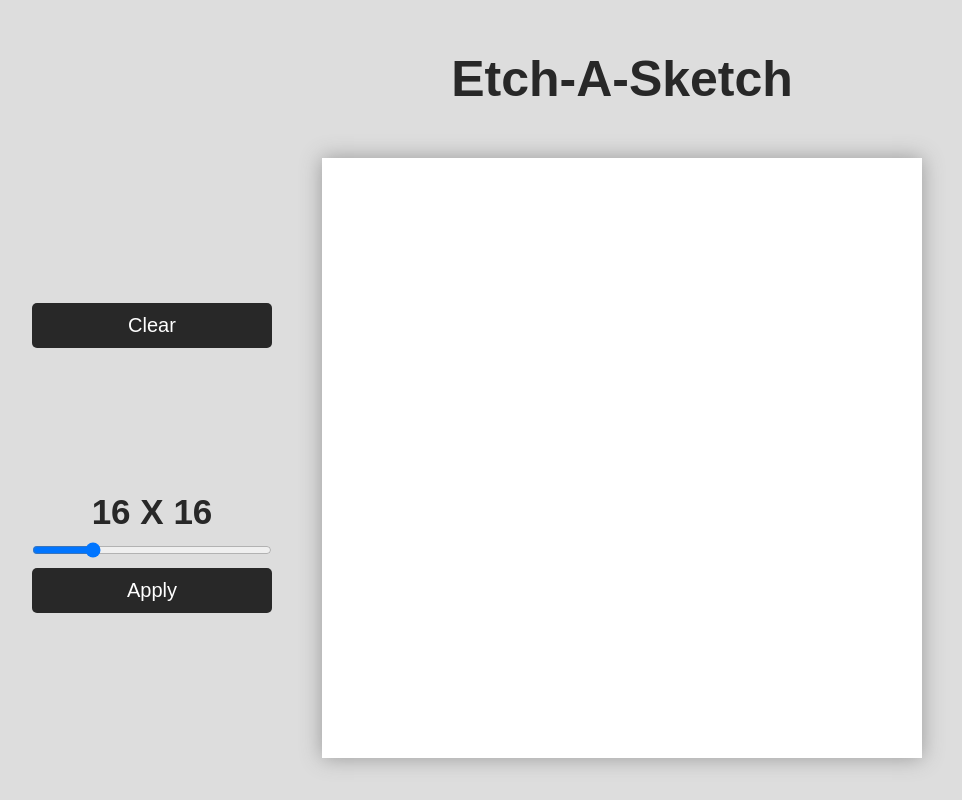
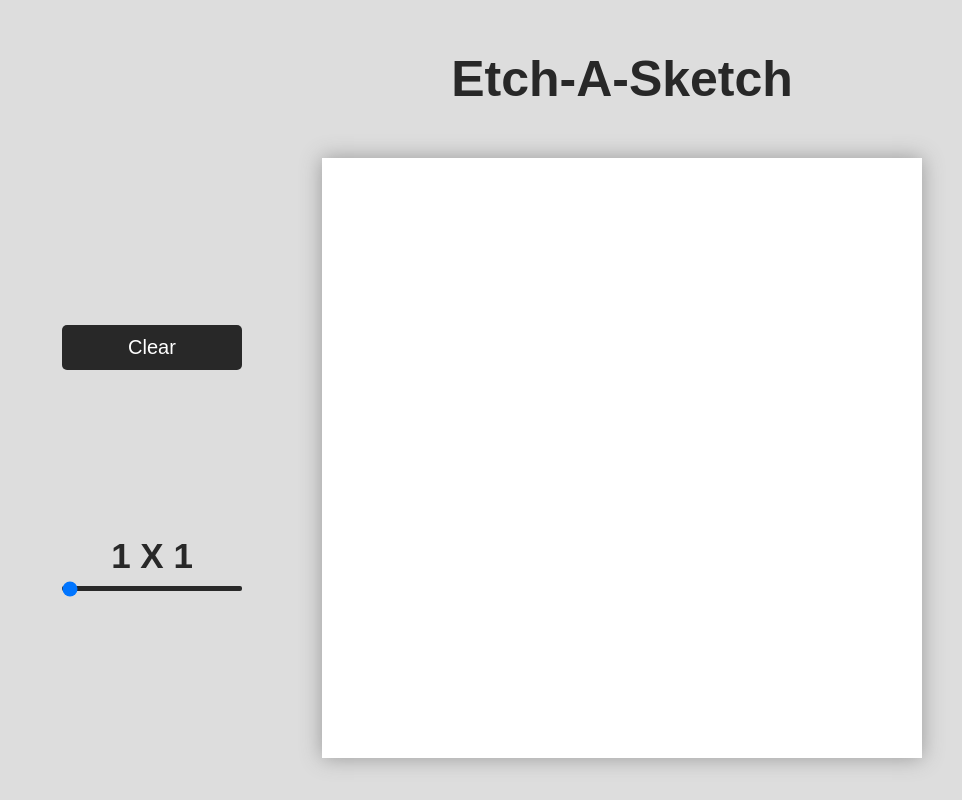
Before and after one commit to ManDag004/etch-a-sketch, a plain HTML site: page index.html in a window 1280 px wide. Both pictures are taken after a click on the button "Clear". Shown: the whole page, without its empty margins (18-980 px from the left). Drawn offline with Linux system fonts and the light colour scheme.

Commit message:
Add required javascript
The javascript needed to make the board and the clear button functional
was add. Also, the apply button was removed as just moving the slider
was enough to generate a new board.

```diff
--- a/index.html
+++ b/index.html
@@ -14,9 +14,8 @@
         <div class="settings">
             <button>Clear</button>
             <div class="dimension-setter">
-                <p class="dimensions"><span class="size">16</span> X <span class="size">16</span></p>
-                <input type="range" min="1" max="64" value="16" class="slider">
-                <button>Apply</button>
+                <p class="dimensions"><span class="size"></span> X <span class="size"></span></p>
+                <input type="range" min="1" max="64" value="1" class="slider">
             </div>
         </div>
         <div class="board"></div>
--- a/script.js
+++ b/script.js
@@ -0,0 +1,33 @@
+const board = document.querySelector(".board");
+const slider = document.querySelector(".slider");
+const size = document.querySelectorAll(".size")
+const clear = document.querySelector("button")
+
+
+function createBoard() {
+    let val = slider.value;
+    [...size].map(span => span.textContent = val)
+    board.setAttribute("style", `grid-template-columns: repeat(${val}, 1fr); grid-template-rows: repeat(${val}, 1fr);`)
+    removeAllChildNodes(board)
+    for (let i = 1; i < val*val; i++) {
+        const div = document.createElement('div');
+        div.classList.add('block');
+        div.addEventListener("mouseover", (e) => {
+            e.target.setAttribute("style", "background-color: black;")
+        })
+        board.appendChild(div)
+    }
+}
+
+
+slider.addEventListener("input", createBoard)
+
+
+function removeAllChildNodes(parent) {
+    while (parent.firstChild) {
+        parent.removeChild(parent.firstChild);
+    }
+}
+
+
+clear.addEventListener("click", createBoard)
--- a/style.css
+++ b/style.css
@@ -25,16 +25,27 @@ h1 {
     flex-direction: column;
     justify-content: space-evenly;
     flex: 1;
-    align-items: center;
+    align-items: stretch;
 }
 
 .dimension-setter {
+    margin: 0px 80px;
     display: flex;
     flex-direction: column;
     gap: 10px;
 }
 
+.slider {
+    appearance: none;
+    border-radius: 2px;
+    height: 5px;
+    background-color: rgb(40, 40, 40);
+}
+
 .board {
+    display: inline-grid;
+    grid-template-columns: repeat(16, 1fr);
+    grid-template-rows: repeat(16, 1fr);
     width: 600px;
     height: 600px;
     background-color: white;
@@ -46,7 +57,7 @@ h1 {
 }
 
 button {
-    width: 240px;
+    margin: 0px 80px;
     height: 45px;
     border-radius: 5px;
     border: none;
@@ -60,3 +71,7 @@ button {
     font-size: 35px;
     font-weight: bolder;
 }
+
+.block {
+    background-color: white;
+}
```
